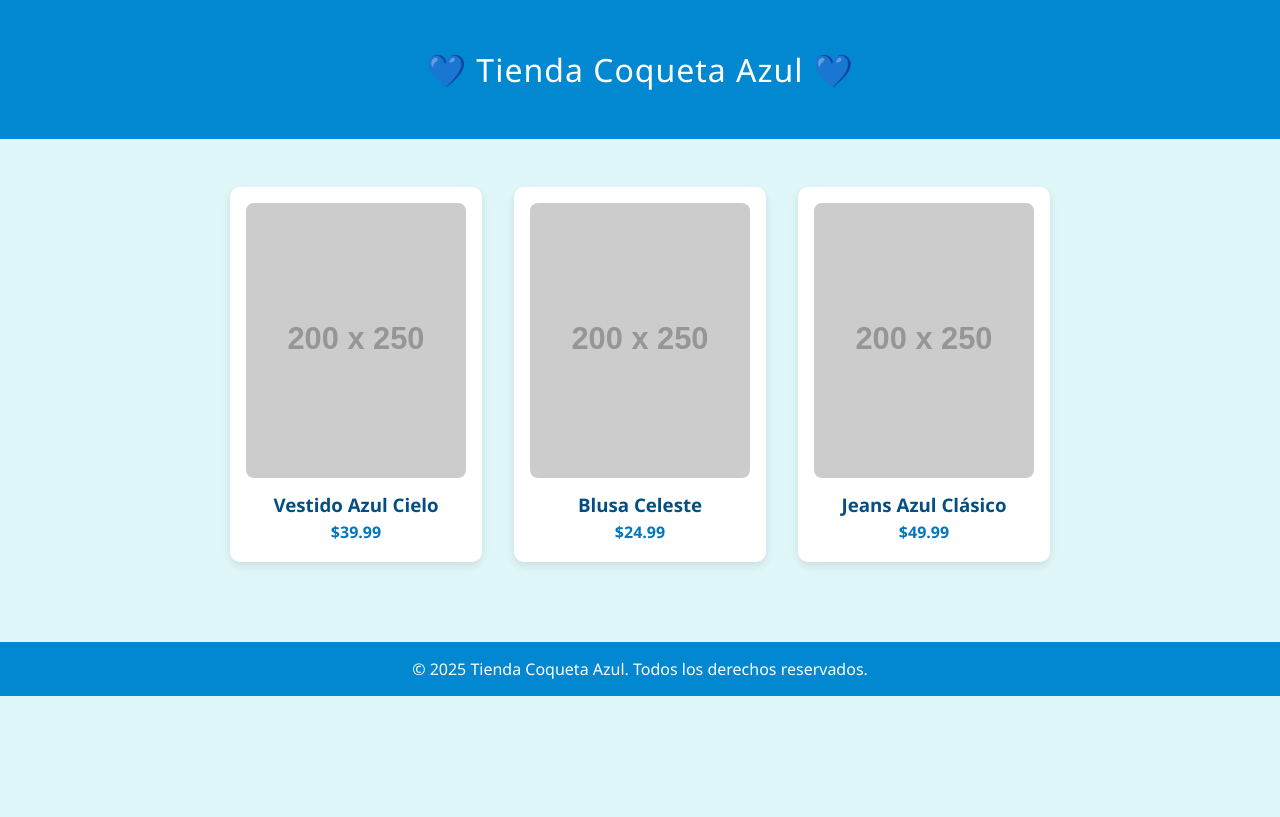
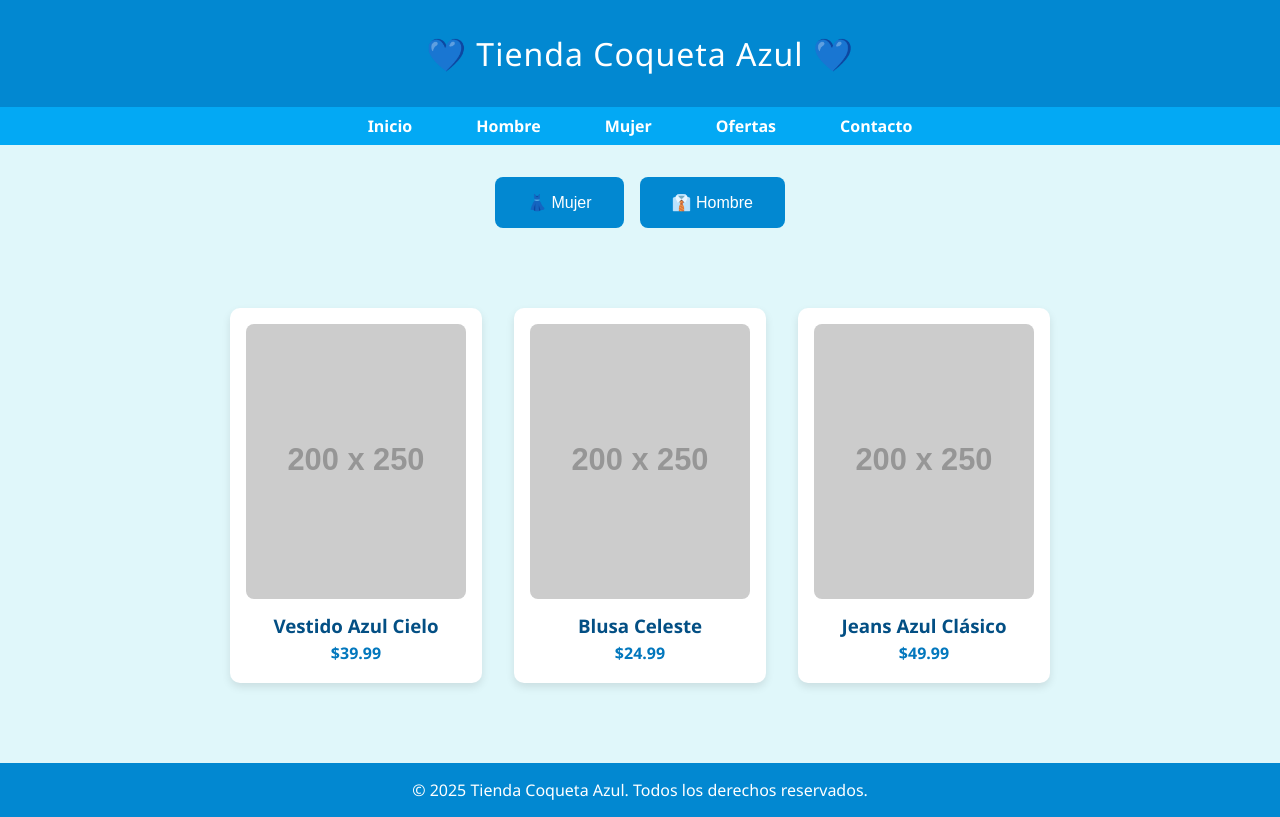
Before and after one commit to SamePil21/PaginadeRopa, a plain HTML site: page index.html in a window 1280 px wide. Drawn offline with Linux system fonts and the light colour scheme; placeholder pictures from the web are drawn by us.

Commit message:
diseño de tienda

```diff
--- a/index.html
+++ b/index.html
@@ -15,9 +15,61 @@
       background-color: #0288d1;
       color: white;
       text-align: center;
-      padding: 1.5em 0;
+      padding: 1em 0;
       font-size: 2em;
       letter-spacing: 1px;
+    }
+
+    nav {
+      background-color: #03a9f4;
+      padding: 0.5em 0;
+    }
+
+    nav ul {
+      list-style: none;
+      display: flex;
+      justify-content: center;
+      margin: 0;
+      padding: 0;
+    }
+
+    nav li {
+      margin: 0 1em;
+    }
+
+    nav a {
+      color: white;
+      text-decoration: none;
+      font-weight: bold;
+      padding: 0.5em 1em;
+      border-radius: 5px;
+      transition: background-color 0.3s ease;
+    }
+
+    nav a:hover {
+      background-color: #0288d1;
+    }
+
+    .botones-categorias {
+      display: flex;
+      justify-content: center;
+      gap: 1em;
+      margin: 2em 0;
+    }
+
+    .botones-categorias button {
+      background-color: #0288d1;
+      color: white;
+      border: none;
+      padding: 1em 2em;
+      font-size: 1em;
+      border-radius: 8px;
+      cursor: pointer;
+      transition: background-color 0.3s ease;
+    }
+
+    .botones-categorias button:hover {
+      background-color: #0277bd;
     }
 
     .contenedor-productos {
@@ -72,23 +124,55 @@
     💙 Tienda Coqueta Azul 💙
   </header>
 
-  <div class="contenedor-productos">
-    <div class="producto">
+  <!-- Menú de navegación -->
+  <nav>
+    <ul>
+      <li><a href="#">Inicio</a></li>
+      <li><a href="#">Hombre</a></li>
+      <li><a href="#">Mujer</a></li>
+      <li><a href="#">Ofertas</a></li>
+      <li><a href="#">Contacto</a></li>
+    </ul>
+  </nav>
+
+  <!-- Botones de categoría -->
+  <div class="botones-categorias">
+    <button onclick="mostrarCategoria('mujer')">👗 Mujer</button>
+    <button onclick="mostrarCategoria('hombre')">👔 Hombre</button>
+  </div>
+
+  <!-- Contenedor de productos -->
+  <div class="contenedor-productos" id="productos">
+    <!-- Productos de mujer -->
+    <div class="producto" data-categoria="mujer">
       <img src="https://via.placeholder.com/200x250/90caf9/ffffff?text=Vestido+Azul" alt="Vestido Azul">
       <h3>Vestido Azul Cielo</h3>
       <p>$39.99</p>
     </div>
 
-    <div class="producto">
+    <div class="producto" data-categoria="mujer">
       <img src="https://via.placeholder.com/200x250/64b5f6/ffffff?text=Blusa+Celeste" alt="Blusa Celeste">
       <h3>Blusa Celeste</h3>
       <p>$24.99</p>
     </div>
 
-    <div class="producto">
+    <div class="producto" data-categoria="mujer">
       <img src="https://via.placeholder.com/200x250/42a5f5/ffffff?text=Jeans+Azul" alt="Jeans Azul">
       <h3>Jeans Azul Clásico</h3>
       <p>$49.99</p>
+    </div>
+
+    <!-- Productos de hombre -->
+    <div class="producto" data-categoria="hombre" style="display:none;">
+      <img src="https://via.placeholder.com/200x250/1976d2/ffffff?text=Camisa+Hombre" alt="Camisa Hombre">
+      <h3>Camisa Azul Marino</h3>
+      <p>$34.99</p>
+    </div>
+
+    <div class="producto" data-categoria="hombre" style="display:none;">
+      <img src="https://via.placeholder.com/200x250/1565c0/ffffff?text=Pantalón+Hombre" alt="Pantalón Hombre">
+      <h3>Pantalón Azul Noche</h3>
+      <p>$44.99</p>
     </div>
   </div>
 
@@ -96,5 +180,18 @@
     © 2025 Tienda Coqueta Azul. Todos los derechos reservados.
   </footer>
 
+  <script>
+    function mostrarCategoria(categoria) {
+      const productos = document.querySelectorAll('.producto');
+      productos.forEach(producto => {
+        if (producto.dataset.categoria === categoria) {
+          producto.style.display = 'block';
+        } else {
+          producto.style.display = 'none';
+        }
+      });
+    }
+  </script>
+
 </body>
 </html>
```
